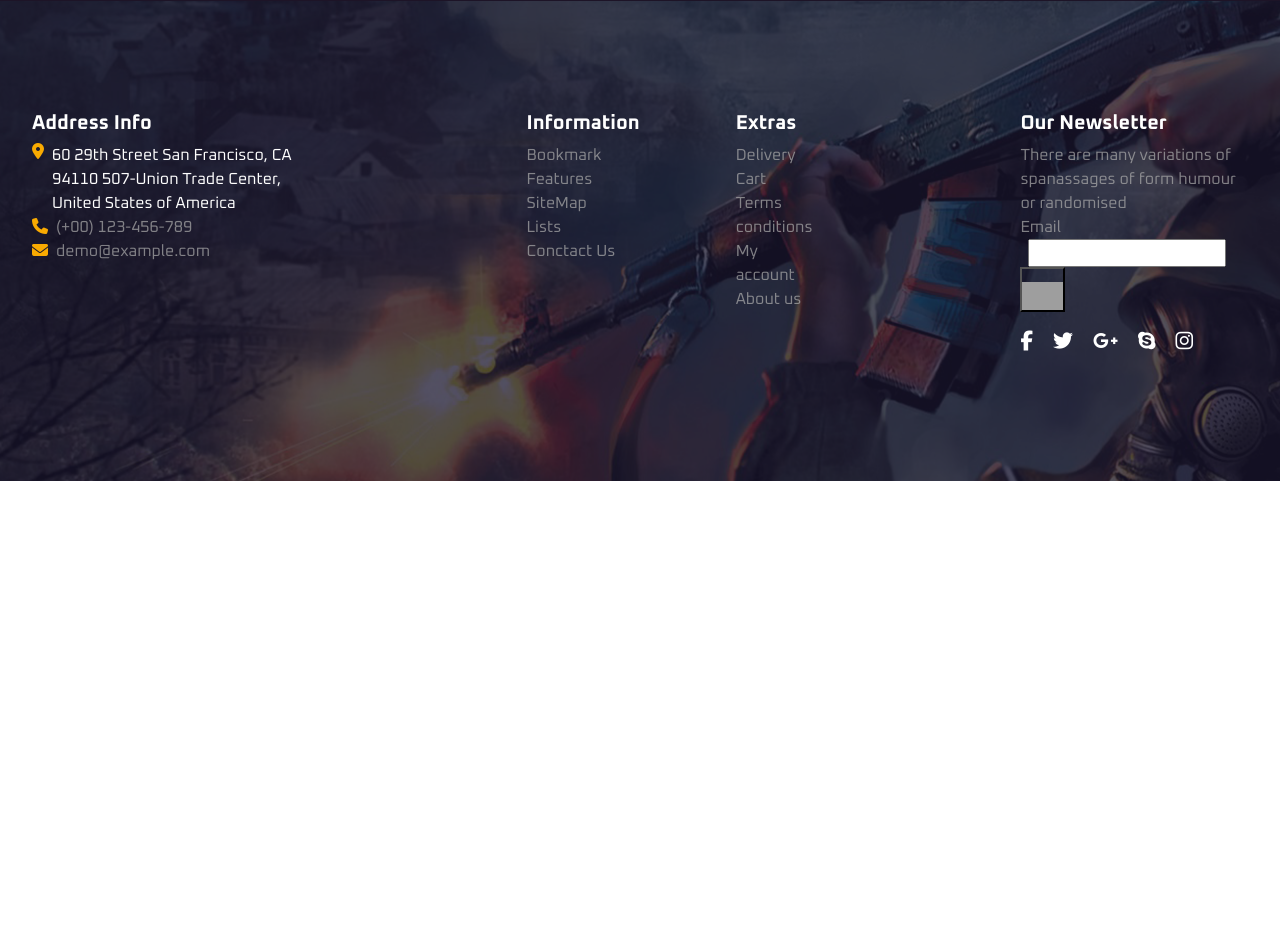
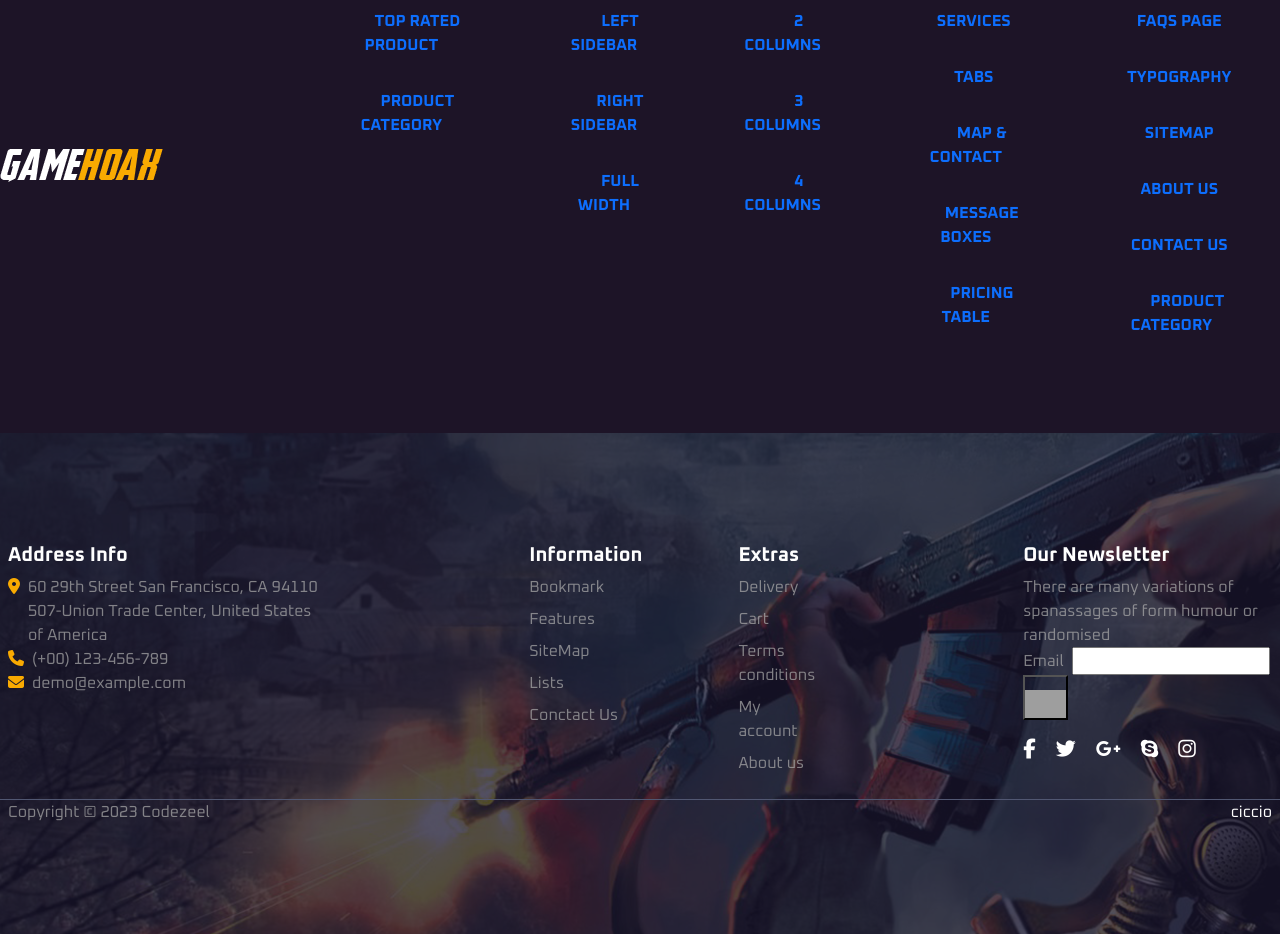
Before and after one commit to ldm0805/proj-html-vuejs, a Vue app: page / in a window 1280 px wide. Shown: the part 160-1094 px from the top of the page. Before the commit the page ends 800 px from the top, so only its background shows below. Built offline with nearby package versions, Linux system fonts and the light colour scheme; grey boxes are pictures that could not be loaded.

Commit message:
Inizio dropdown header

```diff
--- a/src/components/AppFooterInfo.vue
+++ b/src/components/AppFooterInfo.vue
@@ -6,8 +6,9 @@ export default {
 }
 </script>
 <template lang="">
+    <div class="details-cont">
 
-        <div class="details-cont">
+        <div class="d-flex px-2">
             <!-- Address info -->
             <div class="address">
                 <ul class="gray">
@@ -16,15 +17,17 @@ export default {
                     </li>
                     <li>
                         <div class="d-flex text-white align-items-start">
+                            <div>
                                 <i class="fa-solid fa-location-dot"></i>
-                            <div>60 29th Street San Francisco, CA 94110 507-Union Trade Center, United States of America</div>
+                            </div>
+                            <span>60 29th Street San Francisco, CA 94110 507-Union Trade Center, United States of America</span>
                         </div>
                     </li>
                     <li>
                         <i class="fa-solid fa-phone"></i>
                         <span>(+00) 123-456-789</span>
                     </li>
-                    <li>
+                    <li class="hover-y">
                         <i class="fa-solid fa-envelope"></i>
                         <span>demo@example.com</span>
                     </li>
@@ -33,10 +36,10 @@ export default {
             <!-- Information -->
             <div class="col-middle">
                 <ul class="d-flex">
-                    <li class="mx-5" gray v-for="(item, index) in menuFooter" :key="index">
+                    <li class="mx-5" v-for="(item, index) in menuFooter" :key="index">
                         <a :href="item.url"><h5>{{ item.label }}</h5></a>
                         <ul>
-                            <li gray v-for="(item, index) in item.details" :key="index"><a href="#"><span>{{ item }}</span></a></li>
+                            <li class="my-2 hover-y" v-for="(item, index) in item.details" :key="index"><a href="#"><span>{{ item }}</span></a></li>
                         </ul>
                     </li>
                 </ul>
@@ -67,6 +70,15 @@ export default {
                     </div>
                 </div>
             </div>
+                <div class="copyright d-flex justify-content-between px-2">
+                    <div>
+                        <span>Copyright © 2023 Codezeel</span>
+                    </div>
+                    <div class="text-white">
+                        ciccio
+                    </div>
+            </div>
+        </div>
         </template>
 <style lang="scss" scoped>
 @use '../styles/partials/variables' as *;
@@ -74,9 +86,9 @@ export default {
 
 .details-cont {
     display: flex;
-    justify-content: space-between;
+    flex-direction: column;
     background-image: url('./../../public/img/footer-bg.png');
-    padding: 110px 2em;
+    padding: 110px 0em;
 
     h5 {
         font-weight: bold;
@@ -96,8 +108,23 @@ export default {
             i {
                 color: white;
             }
+
+            .hover-y {
+                span {
+                    &:hover {
+                        color: $yellow;
                     }
                 }
+            }
+        }
+
+    }
+
+    .copyright {
+        border-top: 1px solid #515772;
+        ;
+    }
+
 
     .col-middle {
         padding: 0em 10em;
@@ -139,7 +166,7 @@ a {
     margin-top: 1.2em;
 
     .fa-brands {
-        padding-right: 1em;
+        padding-right: 1em
     }
 
 }
--- a/src/components/AppNav.vue
+++ b/src/components/AppNav.vue
@@ -12,6 +12,9 @@ export default {
                 <li v-for="(item, index) in menuNav" :key="index">
                     <a :href="item.url">
                         {{ item.label }}
+                        <ul class="d-flex flex-column">
+                            <li class="my-2" v-for="(item, index) in item.details" :key="index"><a href="#"><span>{{ item }}</span></a></li>
+                        </ul>
                     </a>
                 </li>
             </ul>
```
Lines whose indentation alone changed are shown as unchanged.
